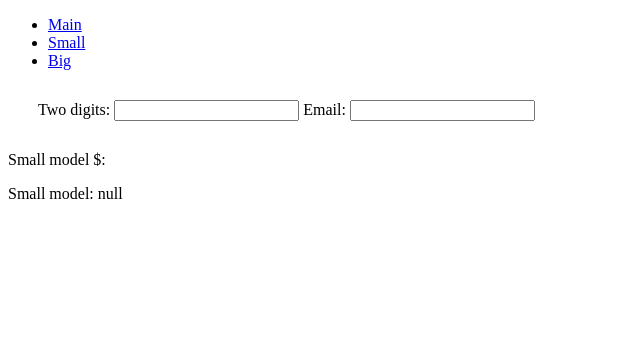
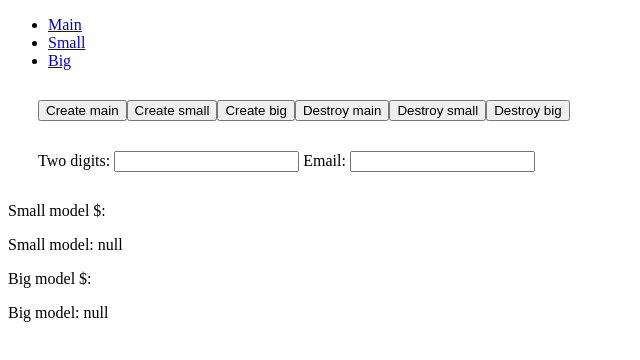
Before and after one commit to PawelWesolowski/ang14forms, an Angular app: page /small in a window 1280 px wide. Shown: the top 360 px of the page, without its empty margins (0-640 px from the left). Built offline with nearby package versions, Linux system fonts and the light colour scheme.

Commit message:
unsubscribe

```diff
--- a/src/app/app.component.html
+++ b/src/app/app.component.html
@@ -5,5 +5,14 @@
         <li><a routerLink="/big" routerLinkActive="active" ariaCurrentWhenActive="page">Big</a></li>
     </ul>
 </nav>
-<!-- The routed views render in the <router-outlet>-->
+
+<div style="margin:30px">
+    <button (click)="hugeModelService.createMain()">Create main</button>
+    <button (click)="hugeModelService.createSmall()">Create small</button>
+    <button (click)="hugeModelService.createBig()">Create big</button>
+    <button (click)="hugeModelService.destroyMain()">Destroy main</button>
+    <button (click)="hugeModelService.destroySmall()">Destroy small</button>
+    <button (click)="hugeModelService.destroyBig()">Destroy big</button>
+</div>
+
 <router-outlet></router-outlet>
--- a/src/app/app.component.ts
+++ b/src/app/app.component.ts
@@ -1,4 +1,5 @@
 import { Component } from '@angular/core';
+import {HugeModelService} from "./huge-model.service";
 
 @Component({
   selector: 'app-root',
@@ -7,4 +8,9 @@ import { Component } from '@angular/core';
 })
 export class AppComponent {
   title = 'ang14forms';
+
+  constructor(public hugeModelService: HugeModelService) {
+
+  }
+
 }
--- a/src/app/big/big.component.html
+++ b/src/app/big/big.component.html
@@ -1 +1,2 @@
-<p>big works!</p>
+<p> Big model $: {{hugeModelService.getBigModel$() | async | json}}</p>
+<p> Big model: {{hugeModelService.mainModel?.big | json}}</p>
--- a/src/app/big/big.component.ts
+++ b/src/app/big/big.component.ts
@@ -1,4 +1,5 @@
 import { Component, OnInit } from '@angular/core';
+import {HugeModelService} from "../huge-model.service";
 
 @Component({
   selector: 'app-big',
@@ -7,7 +8,7 @@ import { Component, OnInit } from '@angular/core';
 })
 export class BigComponent implements OnInit {
 
-  constructor() { }
+  constructor(public hugeModelService: HugeModelService) { }
 
   ngOnInit(): void {
   }
--- a/src/app/huge-model.service.ts
+++ b/src/app/huge-model.service.ts
@@ -47,5 +47,10 @@ export class HugeModelService {
         map((mainModel) => mainModel?.small)
     );
   }
+  public getBigModel$() : Observable<HugeSubModel|null|undefined>{
+    return this.mainModel$.asObservable().pipe(
+        map((mainModel) => mainModel?.big)
+    );
+  }
 
 }
--- a/src/app/main/main.component.html
+++ b/src/app/main/main.component.html
@@ -1,12 +1,3 @@
-<div style="margin:30px">
-    <button (click)="hugeModelService.createMain()">Create main</button>
-    <button (click)="hugeModelService.createSmall()">Create small</button>
-    <button (click)="hugeModelService.createBig()">Create big</button>
-    <button (click)="hugeModelService.destroyMain()">Destroy main</button>
-    <button (click)="hugeModelService.destroySmall()">Destroy small</button>
-    <button (click)="hugeModelService.destroyBig()">Destroy big</button>
-</div>
-
 <app-small></app-small>
 
 <p> Main model $: {{hugeModelService.mainModel$ | async | json}}</p>
--- a/src/app/small/small.component.html
+++ b/src/app/small/small.component.html
@@ -5,3 +5,5 @@
 
 <p> Small model $: {{hugeModelService.getSmallModel$() | async | json}}</p>
 <p> Small model: {{hugeModelService.mainModel?.small | json}}</p>
+
+<app-big></app-big>
--- a/src/app/small/small.component.ts
+++ b/src/app/small/small.component.ts
@@ -1,40 +1,46 @@
-import { Component, OnInit } from '@angular/core';
+import {Component, OnDestroy, OnInit} from '@angular/core';
 import { FormControl } from '@angular/forms';
 import {HugeModelService} from "../huge-model.service";
+import {Subscription} from "rxjs";
 @Component({
   selector: 'app-small',
   templateUrl: './small.component.html',
   styleUrls: ['./small.component.scss']
 })
-export class SmallComponent implements OnInit {
+export class SmallComponent implements OnInit, OnDestroy {
 
   twoDigit = new FormControl(this.hugeModelService.mainModel?.small?.twoDigitNumber);
   email = new FormControl(this.hugeModelService.mainModel?.small?.email);
 
+  private subscriptions = new Subscription();
+
   constructor(public hugeModelService: HugeModelService) {
-    this.hugeModelService.getSmallModel$().subscribe(value => {
+    this.subscriptions.add(this.hugeModelService.getSmallModel$().subscribe(value => {
       console.log("obs value changed:", value);
       this.twoDigit.setValue(value?.twoDigitNumber);
       this.email.setValue(value?.email);
-    })
-
+    }));
   }
 
   ngOnInit(): void {
-    this.twoDigit.valueChanges.subscribe(value => {
+    this.subscriptions.add(this.twoDigit.valueChanges.subscribe(value => {
       if(this.hugeModelService.mainModel?.small?.twoDigitNumber){
         console.log("value changed:", value);
         this.hugeModelService.mainModel.small.twoDigitNumber = value;
       }
-    });
+    }));
 
 
-    this.email.valueChanges.subscribe(value => {
+    this.subscriptions.add(this.email.valueChanges.subscribe(value => {
       if(this.hugeModelService.mainModel?.small?.twoDigitNumber){
         console.log("value changed:", value);
         this.hugeModelService.mainModel.small.email = value;
       }
-    });
+    }));
+  }
+
+  ngOnDestroy() {
+    this.subscriptions.unsubscribe();
   }
 
 }
```
